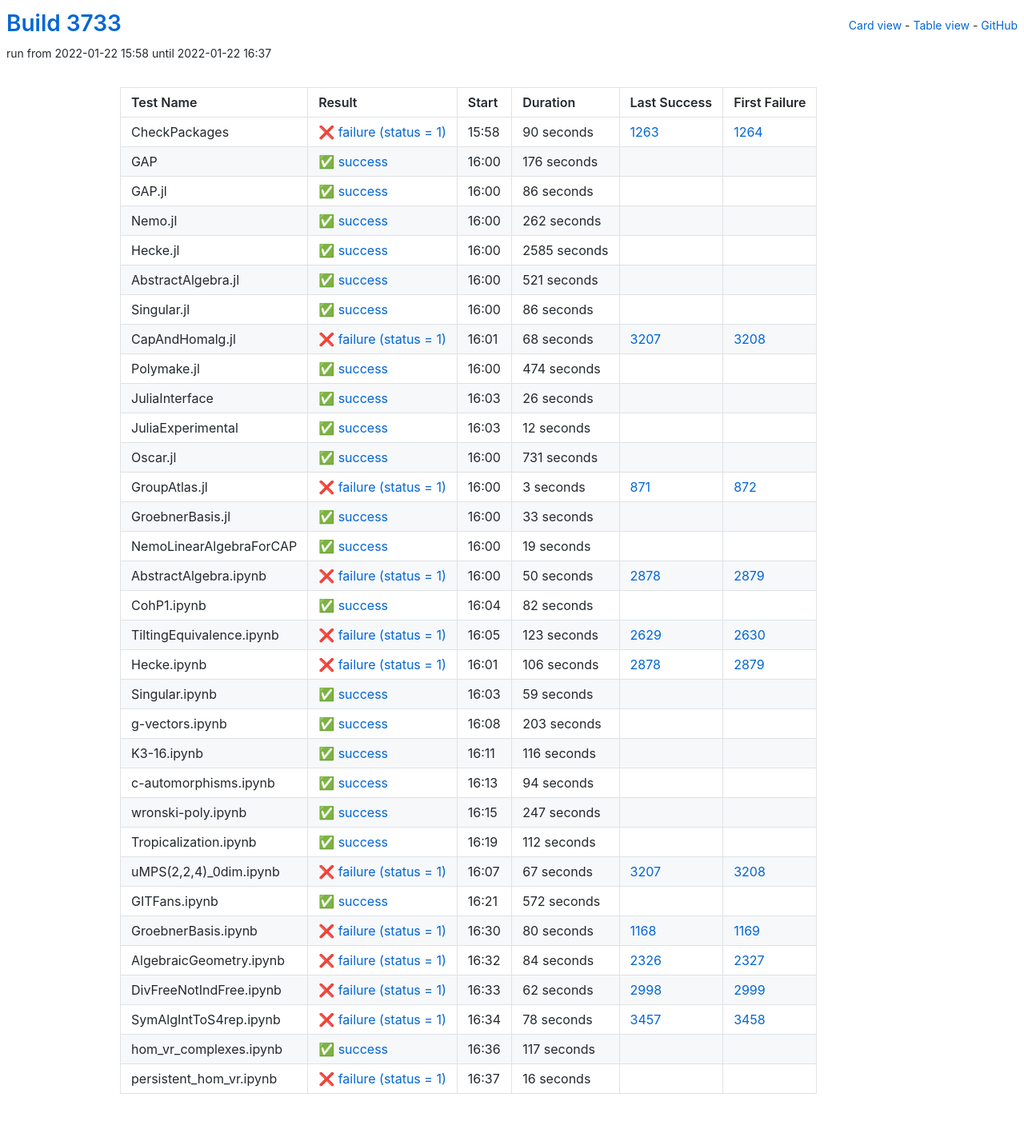
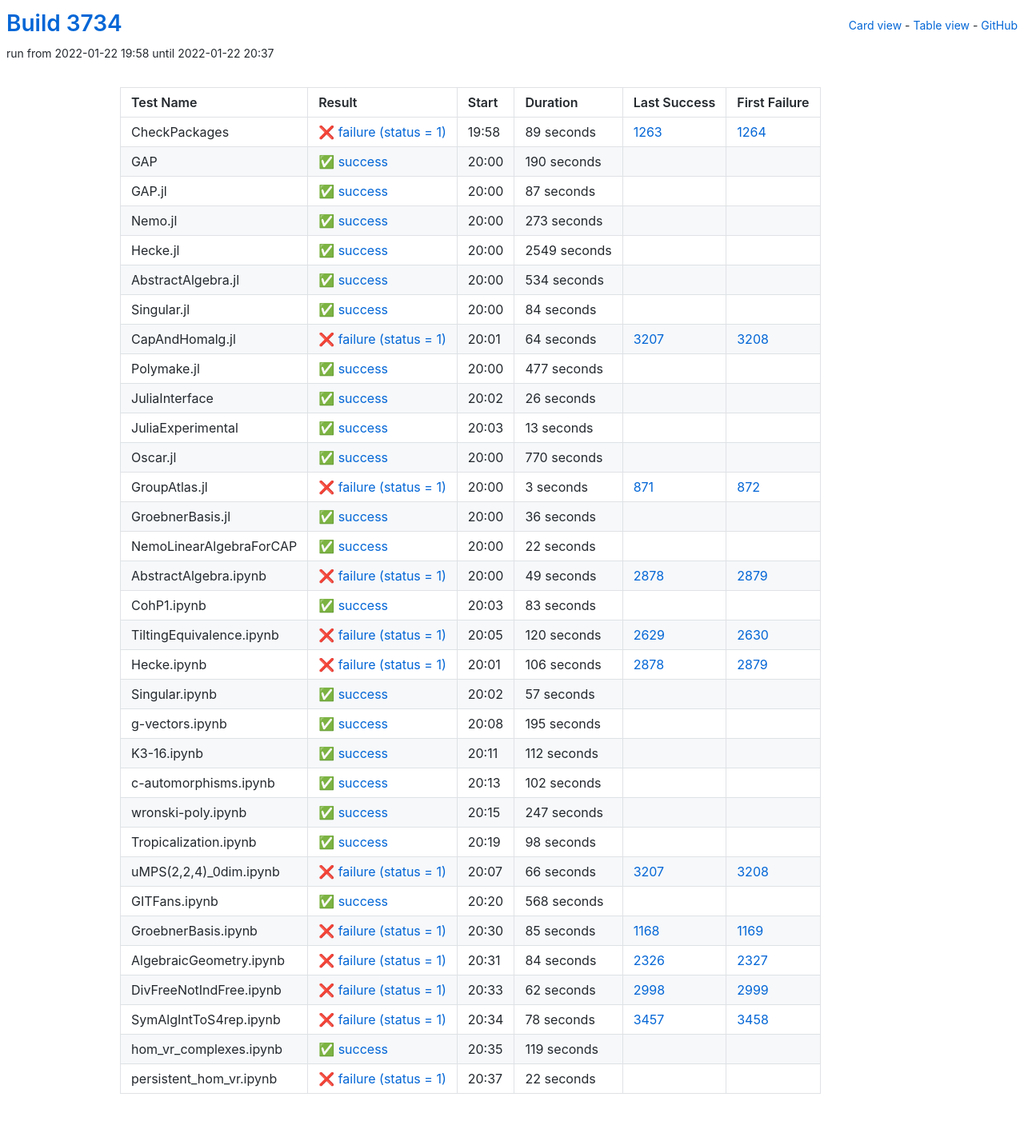
Before and after one commit to oscar-system/oscar-ci-status-stable, a Jekyll site: the page built from table.html, in a window 1280 px wide. Shown: the whole page at 80% size. Built offline with Jekyll 4.4.1, drawn with Linux system fonts in a browser that asks for light colours.

Commit message:
Build #3734

```diff
--- a/_data/ci.yml
+++ b/_data/ci.yml
@@ -1,6 +1,6 @@
 ---
-build: 3733
-build_url: https://oscarci.mathematik.uni-kl.de/job/oscar-stable/3733/
+build: 3734
+build_url: https://oscarci.mathematik.uni-kl.de/job/oscar-stable/3734/
 job: oscar-stable
 organization: oscar-system
 repo: oscar-ci-status-stable
@@ -8,116 +8,116 @@ repourl: https://github.com/oscar-system/oscar-ci-status-stable
 tests:
 - name: CheckPackages
   id: checkpackages
-  log: https://oscarci.mathematik.uni-kl.de/job/oscar-stable/3733/artifact/logs/build-3733/CheckPackages.log
-  start: 2022-01-22 15:58
+  log: https://oscarci.mathematik.uni-kl.de/job/oscar-stable/3734/artifact/logs/build-3734/CheckPackages.log
+  start: 2022-01-22 19:58
   success: false
   exitcode: 1
   status: failure
-  duration: 90
+  duration: 89
   last_success: 1263
   last_success_url: https://oscarci.mathematik.uni-kl.de/job/oscar-stable/1263/
   first_failure: 1264
   first_failure_url: https://oscarci.mathematik.uni-kl.de/job/oscar-stable/1264/
 - name: GAP
   id: gap
-  log: https://oscarci.mathematik.uni-kl.de/job/oscar-stable/3733/artifact/logs/build-3733/GAP.log
-  start: 2022-01-22 16:00
+  log: https://oscarci.mathematik.uni-kl.de/job/oscar-stable/3734/artifact/logs/build-3734/GAP.log
+  start: 2022-01-22 20:00
   success: true
   exitcode: 0
   status: success
-  duration: 176
+  duration: 190
   last_success: false
   last_success_url:
   first_failure: false
   first_failure_url:
 - name: GAP.jl
   id: gap-jl
-  log: https://oscarci.mathematik.uni-kl.de/job/oscar-stable/3733/artifact/logs/build-3733/GAP.jl.log
-  start: 2022-01-22 16:00
+  log: https://oscarci.mathematik.uni-kl.de/job/oscar-stable/3734/artifact/logs/build-3734/GAP.jl.log
+  start: 2022-01-22 20:00
   success: true
   exitcode: 0
   status: success
-  duration: 86
+  duration: 87
   last_success: false
   last_success_url:
   first_failure: false
   first_failure_url:
 - name: Nemo.jl
   id: nemo-jl
-  log: https://oscarci.mathematik.uni-kl.de/job/oscar-stable/3733/artifact/logs/build-3733/Nemo.jl.log
-  start: 2022-01-22 16:00
+  log: https://oscarci.mathematik.uni-kl.de/job/oscar-stable/3734/artifact/logs/build-3734/Nemo.jl.log
+  start: 2022-01-22 20:00
   success: true
   exitcode: 0
   status: success
-  duration: 262
+  duration: 273
   last_success: false
   last_success_url:
   first_failure: false
   first_failure_url:
 - name: Hecke.jl
   id: hecke-jl
-  log: https://oscarci.mathematik.uni-kl.de/job/oscar-stable/3733/artifact/logs/build-3733/Hecke.jl.log
-  start: 2022-01-22 16:00
+  log: https://oscarci.mathematik.uni-kl.de/job/oscar-stable/3734/artifact/logs/build-3734/Hecke.jl.log
+  start: 2022-01-22 20:00
   success: true
   exitcode: 0
   status: success
-  duration: 2585
+  duration: 2549
   last_success: false
   last_success_url:
   first_failure: false
   first_failure_url:
 - name: AbstractAlgebra.jl
   id: abstractalgebra-jl
-  log: https://oscarci.mathematik.uni-kl.de/job/oscar-stable/3733/artifact/logs/build-3733/AbstractAlgebra.jl.log
-  start: 2022-01-22 16:00
+  log: https://oscarci.mathematik.uni-kl.de/job/oscar-stable/3734/artifact/logs/build-3734/AbstractAlgebra.jl.log
+  start: 2022-01-22 20:00
   success: true
   exitcode: 0
   status: success
-  duration: 521
+  duration: 534
   last_success: false
   last_success_url:
   first_failure: false
   first_failure_url:
 - name: Singular.jl
   id: singular-jl
-  log: https://oscarci.mathematik.uni-kl.de/job/oscar-stable/3733/artifact/logs/build-3733/Singular.jl.log
-  start: 2022-01-22 16:00
+  log: https://oscarci.mathematik.uni-kl.de/job/oscar-stable/3734/artifact/logs/build-3734/Singular.jl.log
+  start: 2022-01-22 20:00
   success: true
   exitcode: 0
   status: success
-  duration: 86
+  duration: 84
   last_success: false
   last_success_url:
   first_failure: false
   first_failure_url:
 - name: CapAndHomalg.jl
   id: capandhomalg-jl
-  log: https://oscarci.mathematik.uni-kl.de/job/oscar-stable/3733/artifact/logs/build-3733/CapAndHomalg.jl.log
-  start: 2022-01-22 16:01
+  log: https://oscarci.mathematik.uni-kl.de/job/oscar-stable/3734/artifact/logs/build-3734/CapAndHomalg.jl.log
+  start: 2022-01-22 20:01
   success: false
   exitcode: 1
   status: failure
-  duration: 68
+  duration: 64
   last_success: 3207
   last_success_url: https://oscarci.mathematik.uni-kl.de/job/oscar-stable/3207/
   first_failure: 3208
   first_failure_url: https://oscarci.mathematik.uni-kl.de/job/oscar-stable/3208/
 - name: Polymake.jl
   id: polymake-jl
-  log: https://oscarci.mathematik.uni-kl.de/job/oscar-stable/3733/artifact/logs/build-3733/Polymake.jl.log
-  start: 2022-01-22 16:00
+  log: https://oscarci.mathematik.uni-kl.de/job/oscar-stable/3734/artifact/logs/build-3734/Polymake.jl.log
+  start: 2022-01-22 20:00
   success: true
   exitcode: 0
   status: success
-  duration: 474
+  duration: 477
   last_success: false
   last_success_url:
   first_failure: false
   first_failure_url:
 - name: JuliaInterface
   id: juliainterface
-  log: https://oscarci.mathematik.uni-kl.de/job/oscar-stable/3733/artifact/logs/build-3733/JuliaInterface.log
-  start: 2022-01-22 16:03
+  log: https://oscarci.mathematik.uni-kl.de/job/oscar-stable/3734/artifact/logs/build-3734/JuliaInterface.log
+  start: 2022-01-22 20:02
   success: true
   exitcode: 0
   status: success
@@ -128,32 +128,32 @@ tests:
   first_failure_url:
 - name: JuliaExperimental
   id: juliaexperimental
-  log: https://oscarci.mathematik.uni-kl.de/job/oscar-stable/3733/artifact/logs/build-3733/JuliaExperimental.log
-  start: 2022-01-22 16:03
+  log: https://oscarci.mathematik.uni-kl.de/job/oscar-stable/3734/artifact/logs/build-3734/JuliaExperimental.log
+  start: 2022-01-22 20:03
   success: true
   exitcode: 0
   status: success
-  duration: 12
+  duration: 13
   last_success: false
   last_success_url:
   first_failure: false
   first_failure_url:
 - name: Oscar.jl
   id: oscar-jl
-  log: https://oscarci.mathematik.uni-kl.de/job/oscar-stable/3733/artifact/logs/build-3733/Oscar.jl.log
-  start: 2022-01-22 16:00
+  log: https://oscarci.mathematik.uni-kl.de/job/oscar-stable/3734/artifact/logs/build-3734/Oscar.jl.log
+  start: 2022-01-22 20:00
   success: true
   exitcode: 0
   status: success
-  duration: 731
+  duration: 770
   last_success: false
   last_success_url:
   first_failure: false
   first_failure_url:
 - name: GroupAtlas.jl
   id: groupatlas-jl
-  log: https://oscarci.mathematik.uni-kl.de/job/oscar-stable/3733/artifact/logs/build-3733/GroupAtlas.jl.log
-  start: 2022-01-22 16:00
+  log: https://oscarci.mathematik.uni-kl.de/job/oscar-stable/3734/artifact/logs/build-3734/GroupAtlas.jl.log
+  start: 2022-01-22 20:00
   success: false
   exitcode: 1
   status: failure
@@ -164,68 +164,68 @@ tests:
   first_failure_url: https://oscarci.mathematik.uni-kl.de/job/oscar-stable/872/
 - name: GroebnerBasis.jl
   id: groebnerbasis-jl
-  log: https://oscarci.mathematik.uni-kl.de/job/oscar-stable/3733/artifact/logs/build-3733/GroebnerBasis.jl.log
-  start: 2022-01-22 16:00
+  log: https://oscarci.mathematik.uni-kl.de/job/oscar-stable/3734/artifact/logs/build-3734/GroebnerBasis.jl.log
+  start: 2022-01-22 20:00
   success: true
   exitcode: 0
   status: success
-  duration: 33
+  duration: 36
   last_success: false
   last_success_url:
   first_failure: false
   first_failure_url:
 - name: NemoLinearAlgebraForCAP
   id: nemolinearalgebraforcap
-  log: https://oscarci.mathematik.uni-kl.de/job/oscar-stable/3733/artifact/logs/build-3733/NemoLinearAlgebraForCAP.log
-  start: 2022-01-22 16:00
+  log: https://oscarci.mathematik.uni-kl.de/job/oscar-stable/3734/artifact/logs/build-3734/NemoLinearAlgebraForCAP.log
+  start: 2022-01-22 20:00
   success: true
   exitcode: 0
   status: success
-  duration: 19
+  duration: 22
   last_success: false
   last_success_url:
   first_failure: false
   first_failure_url:
 - name: AbstractAlgebra.ipynb
   id: abstractalgebra-ipynb
-  log: https://oscarci.mathematik.uni-kl.de/job/oscar-stable/3733/artifact/logs/build-3733/AbstractAlgebra.ipynb.log
-  start: 2022-01-22 16:00
+  log: https://oscarci.mathematik.uni-kl.de/job/oscar-stable/3734/artifact/logs/build-3734/AbstractAlgebra.ipynb.log
+  start: 2022-01-22 20:00
   success: false
   exitcode: 1
   status: failure
-  duration: 50
+  duration: 49
   last_success: 2878
   last_success_url: https://oscarci.mathematik.uni-kl.de/job/oscar-stable/2878/
   first_failure: 2879
   first_failure_url: https://oscarci.mathematik.uni-kl.de/job/oscar-stable/2879/
 - name: CohP1.ipynb
   id: cohp1-ipynb
-  log: https://oscarci.mathematik.uni-kl.de/job/oscar-stable/3733/artifact/logs/build-3733/CohP1.ipynb.log
-  start: 2022-01-22 16:04
+  log: https://oscarci.mathematik.uni-kl.de/job/oscar-stable/3734/artifact/logs/build-3734/CohP1.ipynb.log
+  start: 2022-01-22 20:03
   success: true
   exitcode: 0
   status: success
-  duration: 82
+  duration: 83
   last_success: false
   last_success_url:
   first_failure: false
   first_failure_url:
 - name: TiltingEquivalence.ipynb
   id: tiltingequivalence-ipynb
-  log: https://oscarci.mathematik.uni-kl.de/job/oscar-stable/3733/artifact/logs/build-3733/TiltingEquivalence.ipynb.log
-  start: 2022-01-22 16:05
+  log: https://oscarci.mathematik.uni-kl.de/job/oscar-stable/3734/artifact/logs/build-3734/TiltingEquivalence.ipynb.log
+  start: 2022-01-22 20:05
   success: false
   exitcode: 1
   status: failure
-  duration: 123
+  duration: 120
   last_success: 2629
   last_success_url: https://oscarci.mathematik.uni-kl.de/job/oscar-stable/2629/
   first_failure: 2630
   first_failure_url: https://oscarci.mathematik.uni-kl.de/job/oscar-stable/2630/
 - name: Hecke.ipynb
   id: hecke-ipynb
-  log: https://oscarci.mathematik.uni-kl.de/job/oscar-stable/3733/artifact/logs/build-3733/Hecke.ipynb.log
-  start: 2022-01-22 16:01
+  log: https://oscarci.mathematik.uni-kl.de/job/oscar-stable/3734/artifact/logs/build-3734/Hecke.ipynb.log
+  start: 2022-01-22 20:01
   success: false
   exitcode: 1
   status: failure
@@ -236,56 +236,56 @@ tests:
   first_failure_url: https://oscarci.mathematik.uni-kl.de/job/oscar-stable/2879/
 - name: Singular.ipynb
   id: singular-ipynb
-  log: https://oscarci.mathematik.uni-kl.de/job/oscar-stable/3733/artifact/logs/build-3733/Singular.ipynb.log
-  start: 2022-01-22 16:03
+  log: https://oscarci.mathematik.uni-kl.de/job/oscar-stable/3734/artifact/logs/build-3734/Singular.ipynb.log
+  start: 2022-01-22 20:02
   success: true
   exitcode: 0
   status: success
-  duration: 59
+  duration: 57
   last_success: false
   last_success_url:
   first_failure: false
   first_failure_url:
 - name: g-vectors.ipynb
   id: g-vectors-ipynb
-  log: https://oscarci.mathematik.uni-kl.de/job/oscar-stable/3733/artifact/logs/build-3733/g-vectors.ipynb.log
-  start: 2022-01-22 16:08
+  log: https://oscarci.mathematik.uni-kl.de/job/oscar-stable/3734/artifact/logs/build-3734/g-vectors.ipynb.log
+  start: 2022-01-22 20:08
   success: true
   exitcode: 0
   status: success
-  duration: 203
+  duration: 195
   last_success: false
   last_success_url:
   first_failure: false
   first_failure_url:
 - name: K3-16.ipynb
   id: k3-16-ipynb
-  log: https://oscarci.mathematik.uni-kl.de/job/oscar-stable/3733/artifact/logs/build-3733/K3-16.ipynb.log
-  start: 2022-01-22 16:11
+  log: https://oscarci.mathematik.uni-kl.de/job/oscar-stable/3734/artifact/logs/build-3734/K3-16.ipynb.log
+  start: 2022-01-22 20:11
   success: true
   exitcode: 0
   status: success
-  duration: 116
+  duration: 112
   last_success: false
   last_success_url:
   first_failure: false
   first_failure_url:
 - name: c-automorphisms.ipynb
   id: c-automorphisms-ipynb
-  log: https://oscarci.mathematik.uni-kl.de/job/oscar-stable/3733/artifact/logs/build-3733/c-automorphisms.ipynb.log
-  start: 2022-01-22 16:13
+  log: https://oscarci.mathematik.uni-kl.de/job/oscar-stable/3734/artifact/logs/build-3734/c-automorphisms.ipynb.log
+  start: 2022-01-22 20:13
   success: true
   exitcode: 0
   status: success
-  duration: 94
+  duration: 102
   last_success: false
   last_success_url:
   first_failure: false
   first_failure_url:
 - name: wronski-poly.ipynb
   id: wronski-poly-ipynb
-  log: https://oscarci.mathematik.uni-kl.de/job/oscar-stable/3733/artifact/logs/build-3733/wronski-poly.ipynb.log
-  start: 2022-01-22 16:15
+  log: https://oscarci.mathematik.uni-kl.de/job/oscar-stable/3734/artifact/logs/build-3734/wronski-poly.ipynb.log
+  start: 2022-01-22 20:15
   success: true
   exitcode: 0
   status: success
@@ -296,56 +296,56 @@ tests:
   first_failure_url:
 - name: Tropicalization.ipynb
   id: tropicalization-ipynb
-  log: https://oscarci.mathematik.uni-kl.de/job/oscar-stable/3733/artifact/logs/build-3733/Tropicalization.ipynb.log
-  start: 2022-01-22 16:19
+  log: https://oscarci.mathematik.uni-kl.de/job/oscar-stable/3734/artifact/logs/build-3734/Tropicalization.ipynb.log
+  start: 2022-01-22 20:19
   success: true
   exitcode: 0
   status: success
-  duration: 112
+  duration: 98
   last_success: false
   last_success_url:
   first_failure: false
   first_failure_url:
 - name: uMPS(2,2,4)_0dim.ipynb
   id: umps-2-2-4-0dim-ipynb
-  log: https://oscarci.mathematik.uni-kl.de/job/oscar-stable/3733/artifact/logs/build-3733/uMPS-2-2-4-_0dim.ipynb.log
-  start: 2022-01-22 16:07
+  log: https://oscarci.mathematik.uni-kl.de/job/oscar-stable/3734/artifact/logs/build-3734/uMPS-2-2-4-_0dim.ipynb.log
+  start: 2022-01-22 20:07
   success: false
   exitcode: 1
   status: failure
-  duration: 67
+  duration: 66
   last_success: 3207
   last_success_url: https://oscarci.mathematik.uni-kl.de/job/oscar-stable/3207/
   first_failure: 3208
   first_failure_url: https://oscarci.mathematik.uni-kl.de/job/oscar-stable/3208/
 - name: GITFans.ipynb
   id: gitfans-ipynb
-  log: https://oscarci.mathematik.uni-kl.de/job/oscar-stable/3733/artifact/logs/build-3733/GITFans.ipynb.log
-  start: 2022-01-22 16:21
+  log: https://oscarci.mathematik.uni-kl.de/job/oscar-stable/3734/artifact/logs/build-3734/GITFans.ipynb.log
+  start: 2022-01-22 20:20
   success: true
   exitcode: 0
   status: success
-  duration: 572
+  duration: 568
   last_success: false
   last_success_url:
   first_failure: false
   first_failure_url:
 - name: GroebnerBasis.ipynb
   id: groebnerbasis-ipynb
-  log: https://oscarci.mathematik.uni-kl.de/job/oscar-stable/3733/artifact/logs/build-3733/GroebnerBasis.ipynb.log
-  start: 2022-01-22 16:30
+  log: https://oscarci.mathematik.uni-kl.de/job/oscar-stable/3734/artifact/logs/build-3734/GroebnerBasis.ipynb.log
+  start: 2022-01-22 20:30
   success: false
   exitcode: 1
   status: failure
-  duration: 80
+  duration: 85
   last_success: 1168
   last_success_url: https://oscarci.mathematik.uni-kl.de/job/oscar-stable/1168/
   first_failure: 1169
   first_failure_url: https://oscarci.mathematik.uni-kl.de/job/oscar-stable/1169/
 - name: AlgebraicGeometry.ipynb
   id: algebraicgeometry-ipynb
-  log: https://oscarci.mathematik.uni-kl.de/job/oscar-stable/3733/artifact/logs/build-3733/AlgebraicGeometry.ipynb.log
-  start: 2022-01-22 16:32
+  log: https://oscarci.mathematik.uni-kl.de/job/oscar-stable/3734/artifact/logs/build-3734/AlgebraicGeometry.ipynb.log
+  start: 2022-01-22 20:31
   success: false
   exitcode: 1
   status: failure
@@ -356,8 +356,8 @@ tests:
   first_failure_url: https://oscarci.mathematik.uni-kl.de/job/oscar-stable/2327/
 - name: DivFreeNotIndFree.ipynb
   id: divfreenotindfree-ipynb
-  log: https://oscarci.mathematik.uni-kl.de/job/oscar-stable/3733/artifact/logs/build-3733/DivFreeNotIndFree.ipynb.log
-  start: 2022-01-22 16:33
+  log: https://oscarci.mathematik.uni-kl.de/job/oscar-stable/3734/artifact/logs/build-3734/DivFreeNotIndFree.ipynb.log
+  start: 2022-01-22 20:33
   success: false
   exitcode: 1
   status: failure
@@ -368,8 +368,8 @@ tests:
   first_failure_url: https://oscarci.mathematik.uni-kl.de/job/oscar-stable/2999/
 - name: SymAlgIntToS4rep.ipynb
   id: symalginttos4rep-ipynb
-  log: https://oscarci.mathematik.uni-kl.de/job/oscar-stable/3733/artifact/logs/build-3733/SymAlgIntToS4rep.ipynb.log
-  start: 2022-01-22 16:34
+  log: https://oscarci.mathematik.uni-kl.de/job/oscar-stable/3734/artifact/logs/build-3734/SymAlgIntToS4rep.ipynb.log
+  start: 2022-01-22 20:34
   success: false
   exitcode: 1
   status: failure
@@ -380,24 +380,24 @@ tests:
   first_failure_url: https://oscarci.mathematik.uni-kl.de/job/oscar-stable/3458/
 - name: hom_vr_complexes.ipynb
   id: hom-vr-complexes-ipynb
-  log: https://oscarci.mathematik.uni-kl.de/job/oscar-stable/3733/artifact/logs/build-3733/hom_vr_complexes.ipynb.log
-  start: 2022-01-22 16:36
+  log: https://oscarci.mathematik.uni-kl.de/job/oscar-stable/3734/artifact/logs/build-3734/hom_vr_complexes.ipynb.log
+  start: 2022-01-22 20:35
   success: true
   exitcode: 0
   status: success
-  duration: 117
+  duration: 119
   last_success: false
   last_success_url:
   first_failure: false
   first_failure_url:
 - name: persistent_hom_vr.ipynb
   id: persistent-hom-vr-ipynb
-  log: https://oscarci.mathematik.uni-kl.de/job/oscar-stable/3733/artifact/logs/build-3733/persistent_hom_vr.ipynb.log
-  start: 2022-01-22 16:37
+  log: https://oscarci.mathematik.uni-kl.de/job/oscar-stable/3734/artifact/logs/build-3734/persistent_hom_vr.ipynb.log
+  start: 2022-01-22 20:37
   success: false
   exitcode: 1
   status: failure
-  duration: 16
+  duration: 22
   last_success: false
   last_success_url:
   first_failure: false
```
Also changed, not shown: README.md.
